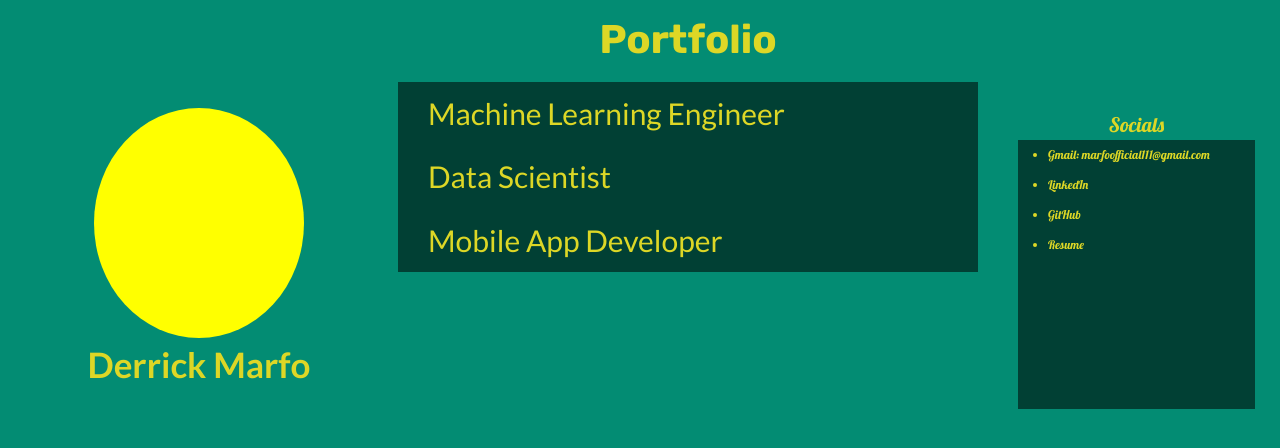
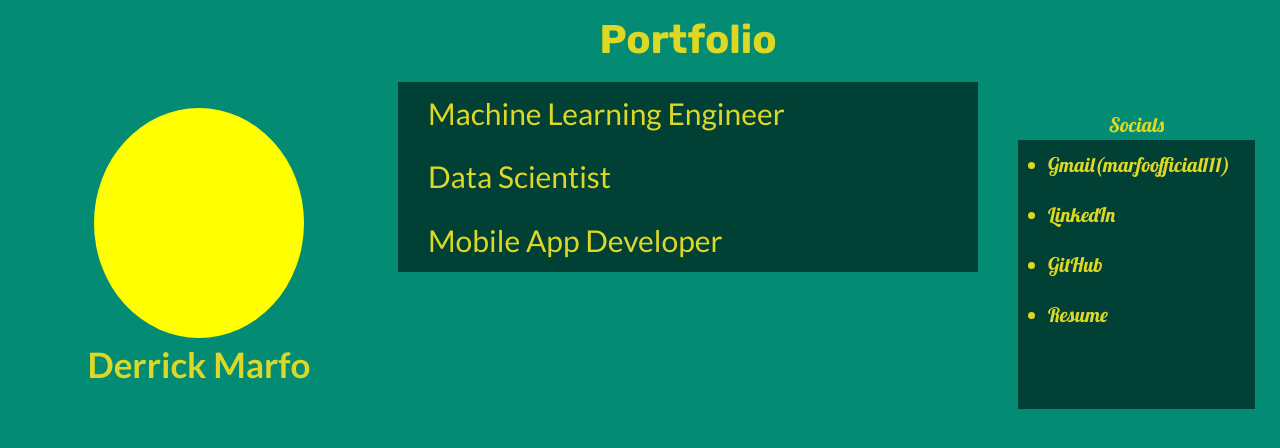
Before and after one commit to Prostorm11/portfolio, a Next.js app: page / in a window 1280 px wide. Shown: the top 448 px of the page. Built offline with nearby package versions, Linux system fonts and the light colour scheme.

Commit message:
Firstscreen(row1_completed)

```diff
--- a/src/app/my.css
+++ b/src/app/my.css
@@ -101,7 +101,10 @@
 }
 .social_list{
     line-height: 2.5;
-    font-size: 12px;
+    font-size: 20px;
     font-family:"Lobster", serif;
     color: #DDD726;
 }
+.gmail{
+    font-size: 15;
+}
--- a/src/app/page.js
+++ b/src/app/page.js
@@ -21,7 +21,7 @@ export default function Home() {
           <p className="social_text">Socials</p>
           <div className="social_list_box">
             <ul className="social_list">
-              <li>Gmail: <a href="www.google.com" target="blank">marfoofficial111@gmail.com</a></li>
+              <li>Gmail(<a className="gmail" target="blank" href="https://mail.google.com/mail/?view=cm&fs=1&to=marfoofficial111@gmail.com">marfoofficial111</a>)</li>
               <li>LinkedIn</li>
               <li>GitHub</li>
               <li>Resume</li>
```
